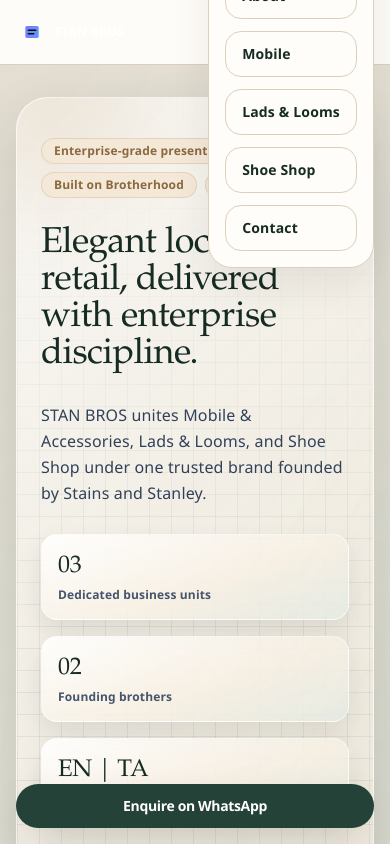
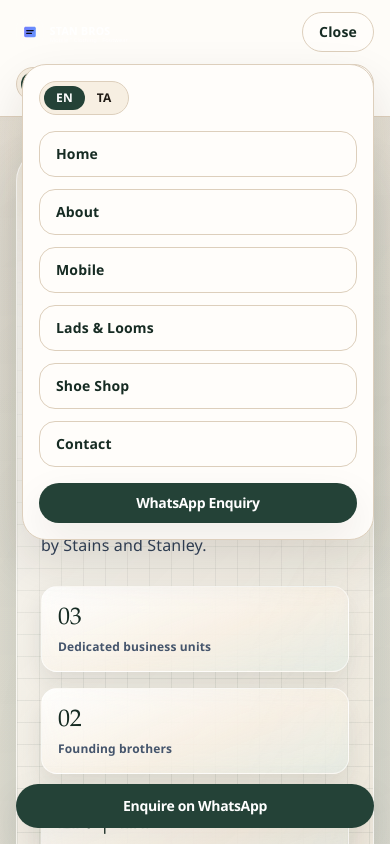
Before and after one commit to future-beyond-technology/stanbros-web, a Next.js app: page / in a window 390 px wide. Both pictures are taken after a click on the button "Menu". Shown: the top 844 px of the page. Built offline with nearby package versions, Linux system fonts and the light colour scheme.

Commit message:
Adapt UI for MobileNav

```diff
--- a/components/layout/MobileNav.tsx
+++ b/components/layout/MobileNav.tsx
@@ -1,8 +1,11 @@
 "use client";
 
 import Link from "next/link";
-import { useEffect, useMemo, useState } from "react";
+import { useEffect, useMemo, useRef, useState } from "react";
 import { useLanguage } from "@/components/shared/LanguageProvider";
+import { getBrand } from "@/lib/data/loaders";
+import WhatsAppLink from "@/components/shared/WhatsAppLink";
+import { Button } from "@/components/ui/Button";
 
 function cx(...parts: Array<string | false | null | undefined>) {
   return parts.filter(Boolean).join(" ");
@@ -15,6 +18,8 @@
 
 export default function MobileNav({ items }: { items: NavItem[] }) {
   const [open, setOpen] = useState(false);
+  const panelRef = useRef<HTMLDivElement | null>(null);
+  const brand = getBrand();
   const { lang, setLang } = useLanguage();
   const isEn = lang === "en";
 
@@ -25,6 +30,18 @@
     };
     window.addEventListener("keydown", onKey);
     return () => window.removeEventListener("keydown", onKey);
+  }, [open]);
+
+  useEffect(() => {
+    if (!open) return;
+    const onClickOutside = (event: MouseEvent) => {
+      if (!panelRef.current) return;
+      if (!panelRef.current.contains(event.target as Node)) {
+        setOpen(false);
+      }
+    };
+    window.addEventListener("mousedown", onClickOutside);
+    return () => window.removeEventListener("mousedown", onClickOutside);
   }, [open]);
 
   const linkGrid = useMemo(
@@ -46,7 +63,7 @@
   );
 
   return (
-    <div className="lg:hidden">
+    <div ref={panelRef} className="relative lg:hidden">
       <button
         type="button"
         onClick={() => setOpen((value) => !value)}
@@ -64,7 +81,7 @@
       {open ? (
         <div
           id="sb-mobile-nav"
-          className="mt-3 space-y-4 rounded-[var(--radius-xl)] border border-[var(--border-subtle)] bg-[var(--surface-soft)] p-4 shadow-[var(--shadow-soft)]"
+          className="absolute right-0 top-[calc(100%+0.75rem)] z-[70] w-[min(92vw,22rem)] max-h-[70dvh] space-y-4 overflow-y-auto rounded-[var(--radius-xl)] border border-[var(--border-subtle)] bg-[var(--surface-soft)] p-4 shadow-[var(--shadow-lift)]"
         >
           <div className="inline-flex rounded-full border border-[var(--border-subtle)] bg-[var(--surface-muted)] p-1">
             <button
@@ -90,6 +107,17 @@
           </div>
 
           <div className="grid gap-3">{linkGrid}</div>
+
+          <WhatsAppLink
+            message={
+              isEn ? brand.whatsapp.defaultMessage.en : brand.whatsapp.defaultMessage.ta
+            }
+            className="block"
+          >
+            <Button size="sm" className="w-full">
+              {isEn ? "WhatsApp Enquiry" : "WhatsApp விசாரணை"}
+            </Button>
+          </WhatsAppLink>
         </div>
       ) : null}
     </div>
--- a/components/layout/SiteHeader.tsx
+++ b/components/layout/SiteHeader.tsx
@@ -45,7 +45,7 @@
                 width={164}
                 height={36}
                 priority
-                className="h-8 w-auto"
+                className="h-7 w-auto sm:h-8"
               />
               <span className="sr-only">{brandName}</span>
             </Link>
@@ -108,6 +108,44 @@
               <MobileNav items={nav} />
             </div>
           </div>
+
+          <div className="flex items-center gap-2 pb-3 sm:hidden">
+            <div className="inline-flex rounded-full border border-[var(--border-subtle)] bg-[var(--surface-muted)] p-1">
+              <button
+                type="button"
+                onClick={() => setLang("en")}
+                className={cx(
+                  "rounded-full px-3 py-1 text-xs font-semibold transition",
+                  isEn && "bg-[var(--brand)] text-white"
+                )}
+                aria-pressed={isEn}
+              >
+                EN
+              </button>
+              <button
+                type="button"
+                onClick={() => setLang("ta")}
+                className={cx(
+                  "rounded-full px-3 py-1 text-xs font-semibold transition",
+                  !isEn && "bg-[var(--brand)] text-white"
+                )}
+                aria-pressed={!isEn}
+              >
+                TA
+              </button>
+            </div>
+
+            <WhatsAppLink
+              message={
+                isEn ? brand.whatsapp.defaultMessage.en : brand.whatsapp.defaultMessage.ta
+              }
+              className="flex-1"
+            >
+              <Button variant="secondary" size="sm" className="h-9 w-full">
+                {isEn ? "WhatsApp Enquiry" : "WhatsApp விசாரணை"}
+              </Button>
+            </WhatsAppLink>
+          </div>
         </Container>
       </div>
     </header>
```
